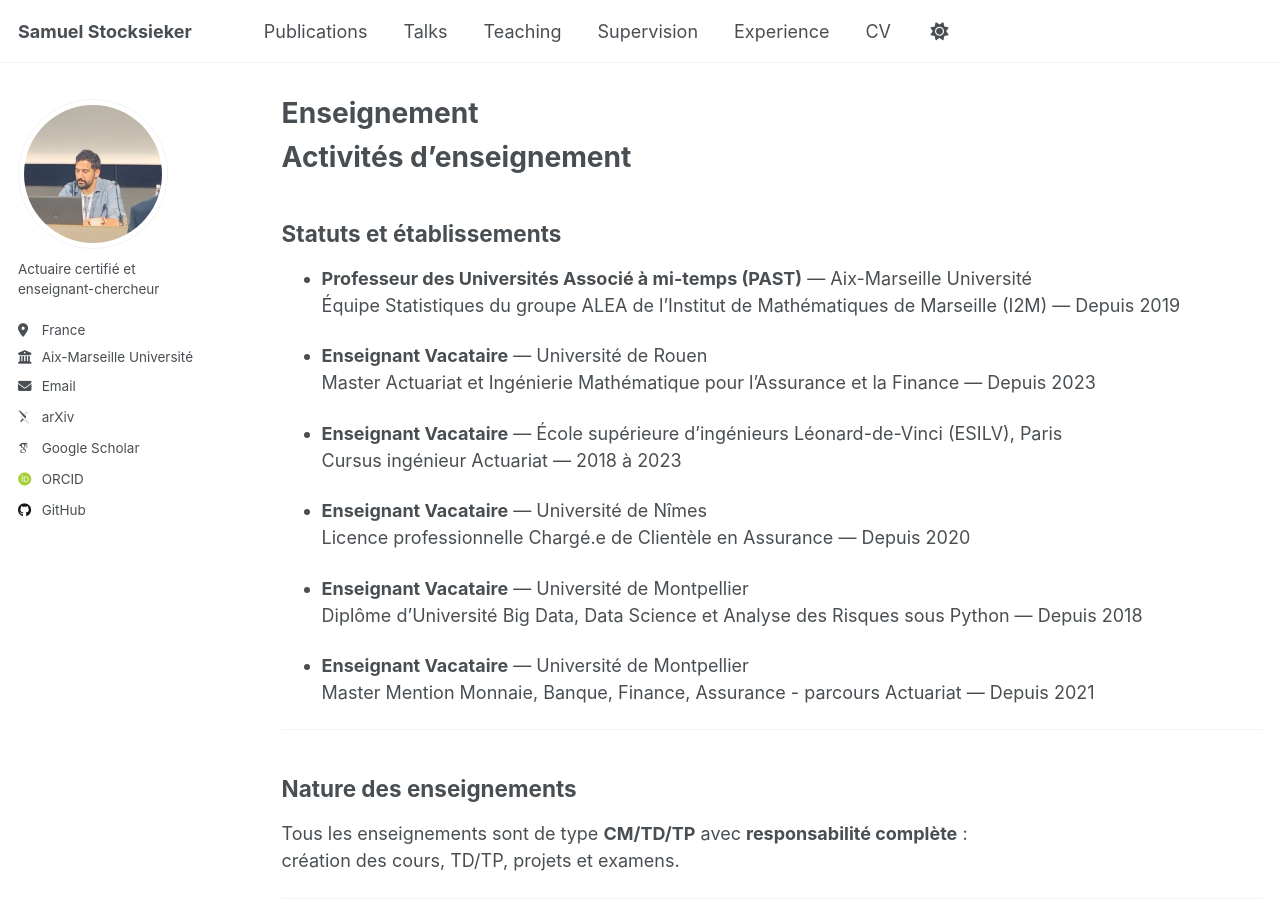
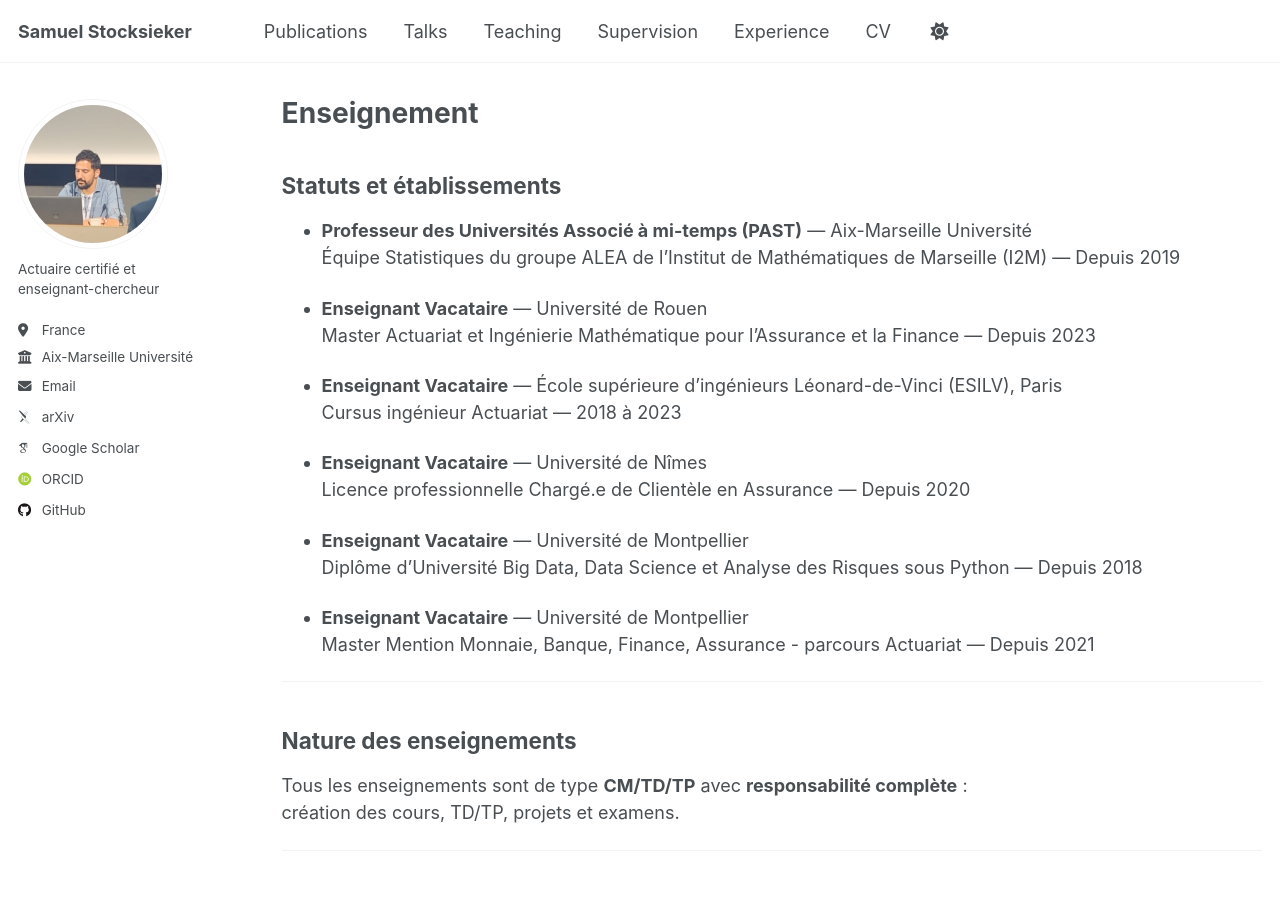
Before and after one commit to sstocksieker/sstocksieker.github.io, a Jekyll site: the page built from _pages/teaching.md, in a window 1280 px wide and 900 px high. Built offline with Jekyll 4.4.1, drawn with Linux system fonts in a browser that asks for light colours; some web fonts are replaced; a script that is not in the unit is left out.

Commit message:
Update teaching.md

```diff
--- a/_pages/teaching.md
+++ b/_pages/teaching.md
@@ -12,8 +12,6 @@ author_profile: true
 {% endfor %}
  -->
 
-
-# Activités d’enseignement
 
 ## Statuts et établissements
 
```
